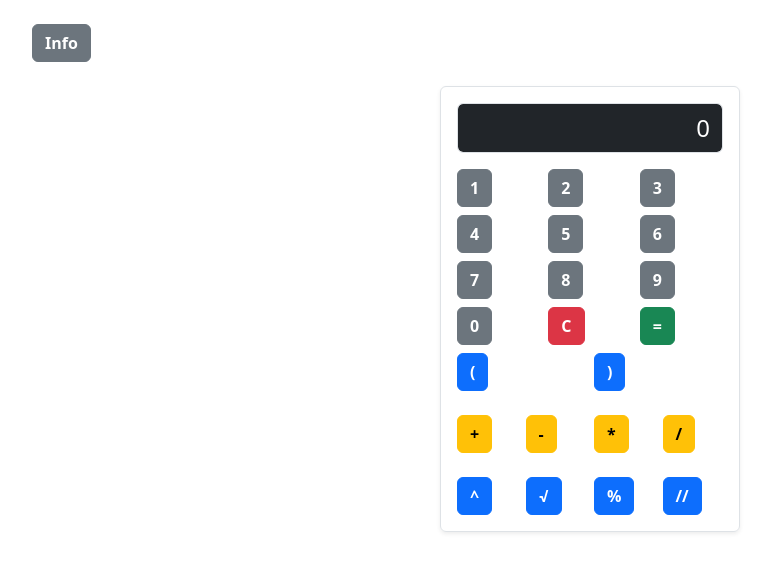
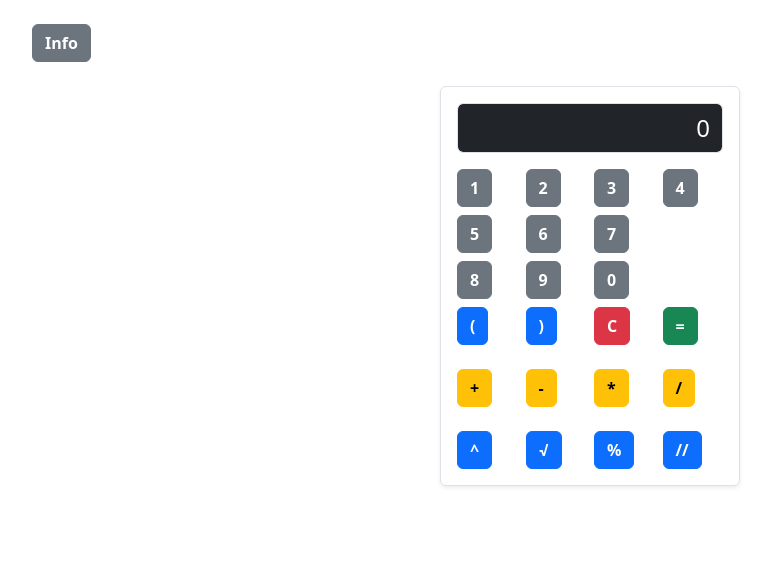
Before and after one commit to GrahamMJohnson/react-calculate, a React (Vite) app: page / in a window 1280 px wide. Shown: the top 572 px of the page, without its empty margins (50-821 px from the left). Built offline with nearby package versions, Linux system fonts and the light colour scheme.

Commit message:
Added parentheses to keypad and redid layout

```diff
--- a/src/components/Keypad.tsx
+++ b/src/components/Keypad.tsx
@@ -17,68 +17,65 @@ const Keypad = ({
   return (
     <div className="d-grid gap-2">
       <div className="row g-2">
-        {/* 1-3 number buttons */}
-        <div className="col-4">
+        {/* 1-4 number buttons */}
+        <div className="col-3">
           <Button label="1" onClick={() => onNumberClick("1")} />
         </div>
-        <div className="col-4">
+        <div className="col-3">
           <Button label="2" onClick={() => onNumberClick("2")} />
         </div>
-        <div className="col-4">
+        <div className="col-3">
           <Button label="3" onClick={() => onNumberClick("3")} />
+        </div>
+        <div className="col-3">
+          <Button label="4" onClick={() => onNumberClick("4")} />
         </div>
       </div>
       <div className="row g-2">
-        {/* 4-6 number buttons */}
-        <div className="col-4">
-          <Button label="4" onClick={() => onNumberClick("4")} />
-        </div>
-        <div className="col-4">
+        {/* 5-7 number buttons */}
+        <div className="col-3">
           <Button label="5" onClick={() => onNumberClick("5")} />
         </div>
-        <div className="col-4">
+        <div className="col-3">
           <Button label="6" onClick={() => onNumberClick("6")} />
+        </div>
+        <div className="col-3">
+          <Button label="7" onClick={() => onNumberClick("7")} />
         </div>
       </div>
       <div className="row g-2">
-        {/* 7-9 number buttons */}
-        <div className="col-4">
-          <Button label="7" onClick={() => onNumberClick("7")} />
-        </div>
-        <div className="col-4">
+        {/* 8-0 number buttons */}
+        <div className="col-3">
           <Button label="8" onClick={() => onNumberClick("8")} />
         </div>
-        <div className="col-4">
+        <div className="col-3">
           <Button label="9" onClick={() => onNumberClick("9")} />
+        </div>
+        <div className="col-3">
+          <Button label="0" onClick={() => onNumberClick("0")} />
         </div>
       </div>
       <div className="row g-2">
-        {/* 0, clear and equals buttons */}
-        <div className="col-4">
-          <Button label="0" onClick={() => onNumberClick("0")} />
-        </div>
-        <div className="col-4">
-          <Button label="C" onClick={onClear} variant="danger" />
-        </div>
-        <div className="col-4">
-          <Button label="=" onClick={onEquals} variant="success" />
-        </div>
-      </div>
-      <div className="row g-2">
-        {/* parentheses buttons */}
-        <div className="col-6">
+        {/* parentheses, clear and equals buttons */}
+        <div className="col-3">
           <Button
             label="("
             onClick={() => onOperationClick("(")}
             variant="primary"
           />
         </div>
-        <div className="col-6">
+        <div className="col-3">
           <Button
             label=")"
             onClick={() => onOperationClick(")")}
             variant="primary"
           />
+        </div>
+        <div className="col-3">
+          <Button label="C" onClick={onClear} variant="danger" />
+        </div>
+        <div className="col-3">
+          <Button label="=" onClick={onEquals} variant="success" />
         </div>
       </div>
       <div className="row g-2 mt-2">
```
